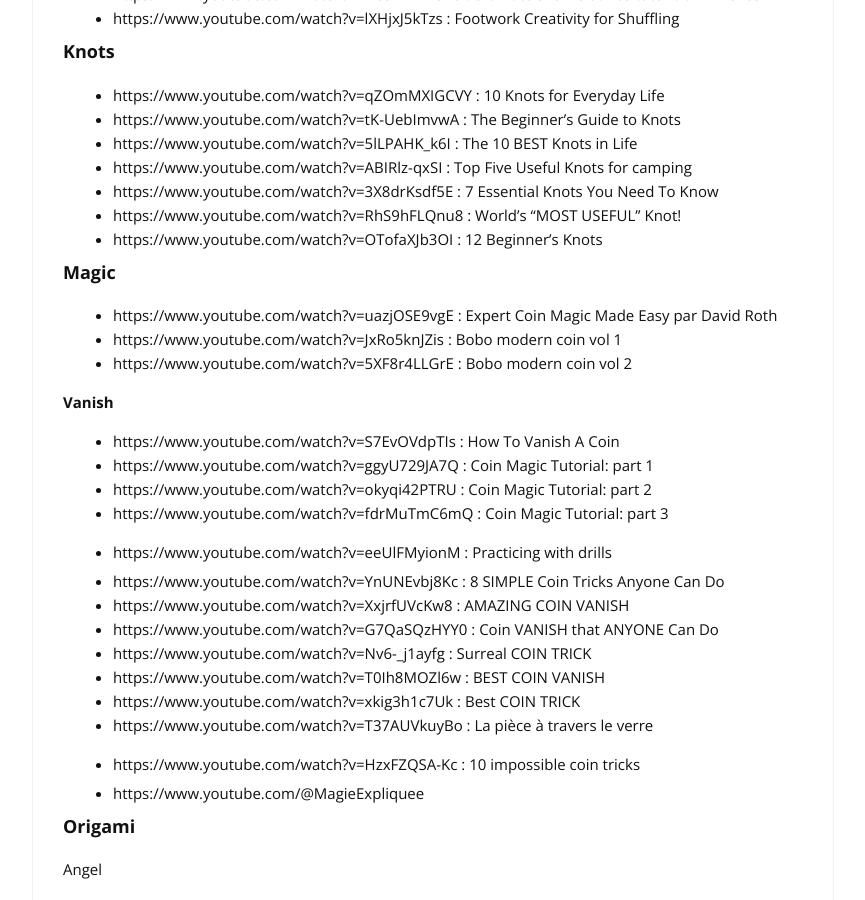
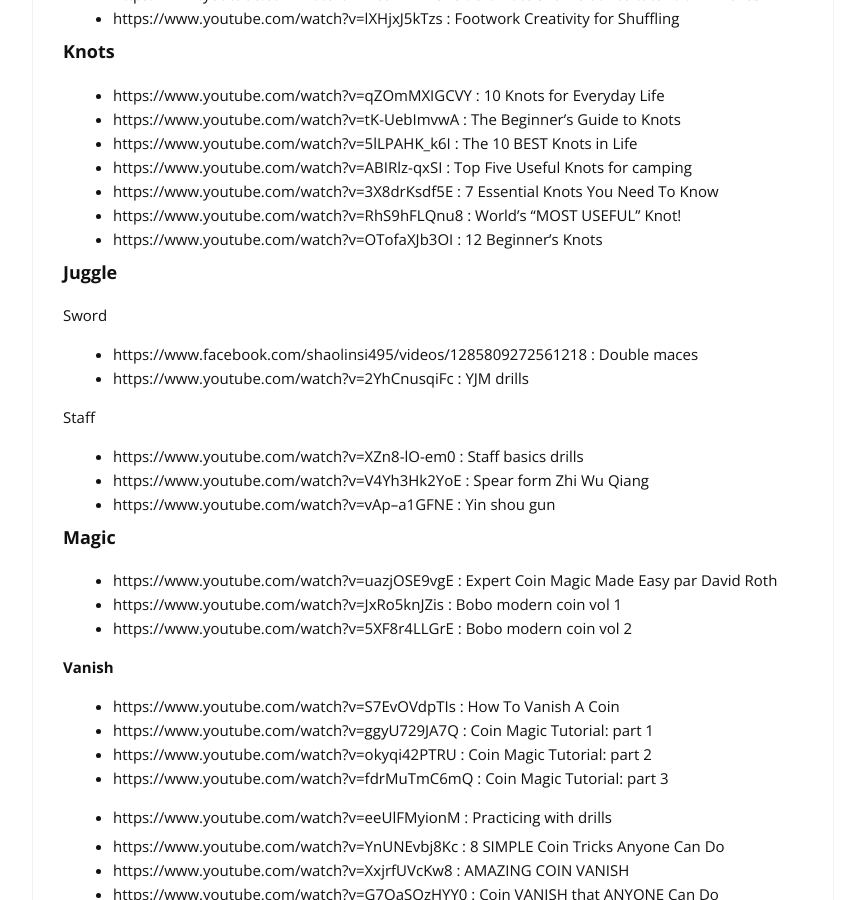
Before and after one commit to cylmat/cylmat.github.io, a Jekyll site: the page built from _pages/tricks.md, in a window 1280 px wide and 900 px high, scrolled down 1079 px. Shown: the whole window, without its empty margins (207-1072 px from the left). Built offline with Jekyll 4.4.1, drawn with Linux system fonts in a browser that asks for light colours; nearby versions of some CDN libraries.

Commit message:
Update tricks.md

```diff
--- a/_pages/tricks.md
+++ b/_pages/tricks.md
@@ -45,6 +45,17 @@
 - https://www.youtube.com/watch?v=3X8drKsdf5E : 7 Essential Knots You Need To Know
 - https://www.youtube.com/watch?v=RhS9hFLQnu8 : World’s “MOST USEFUL” Knot!
 - https://www.youtube.com/watch?v=OTofaXJb3OI : 12 Beginner's Knots
+
+### Juggle
+
+Sword
+- https://www.facebook.com/shaolinsi495/videos/1285809272561218 : Double maces
+- https://www.youtube.com/watch?v=2YhCnusqiFc : YJM drills
+
+Staff
+- https://www.youtube.com/watch?v=XZn8-lO-em0 : Staff basics drills
+- https://www.youtube.com/watch?v=V4Yh3Hk2YoE : Spear form Zhi Wu Qiang
+- https://www.youtube.com/watch?v=vAp--a1GFNE : Yin shou gun
 
 ### Magic
 
```
